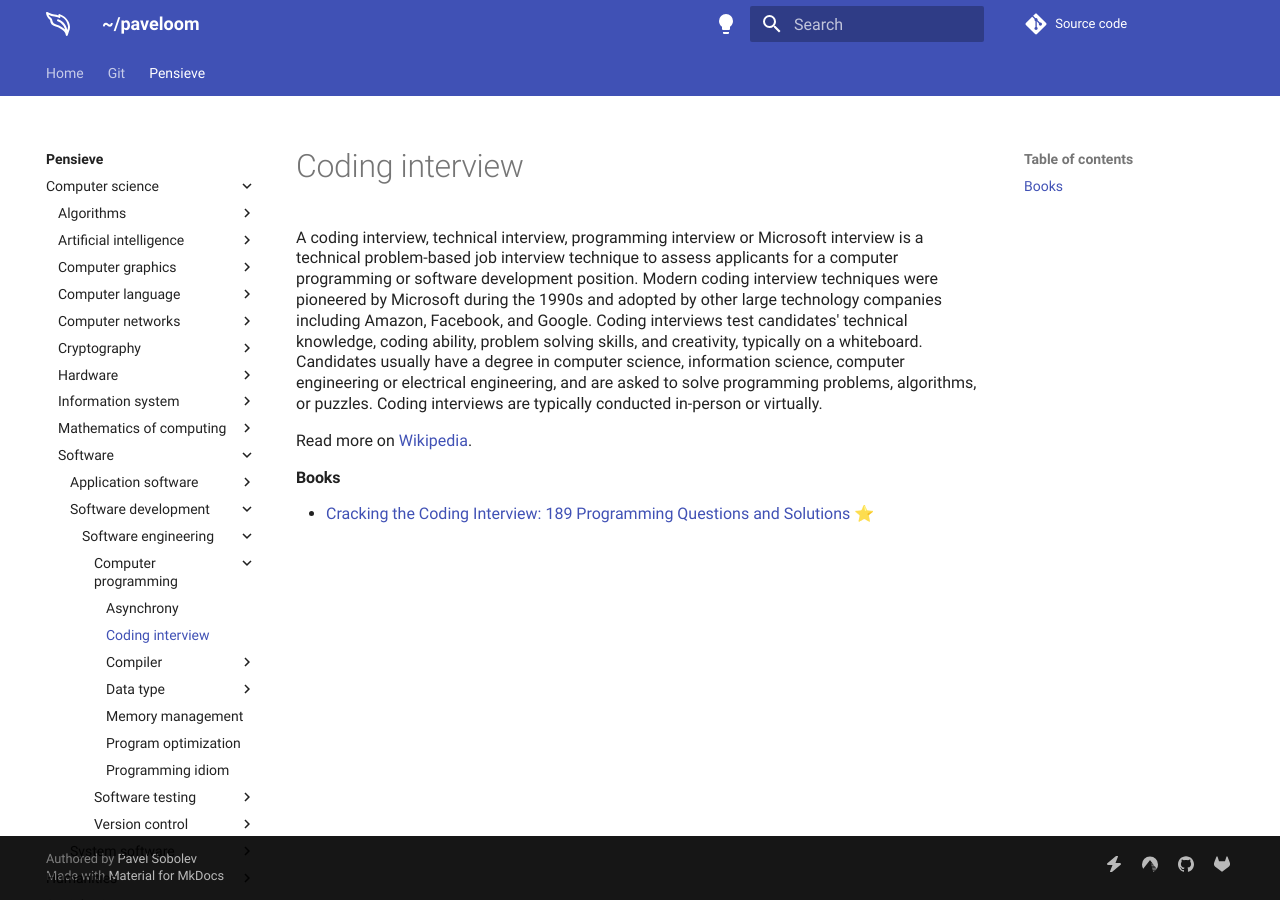
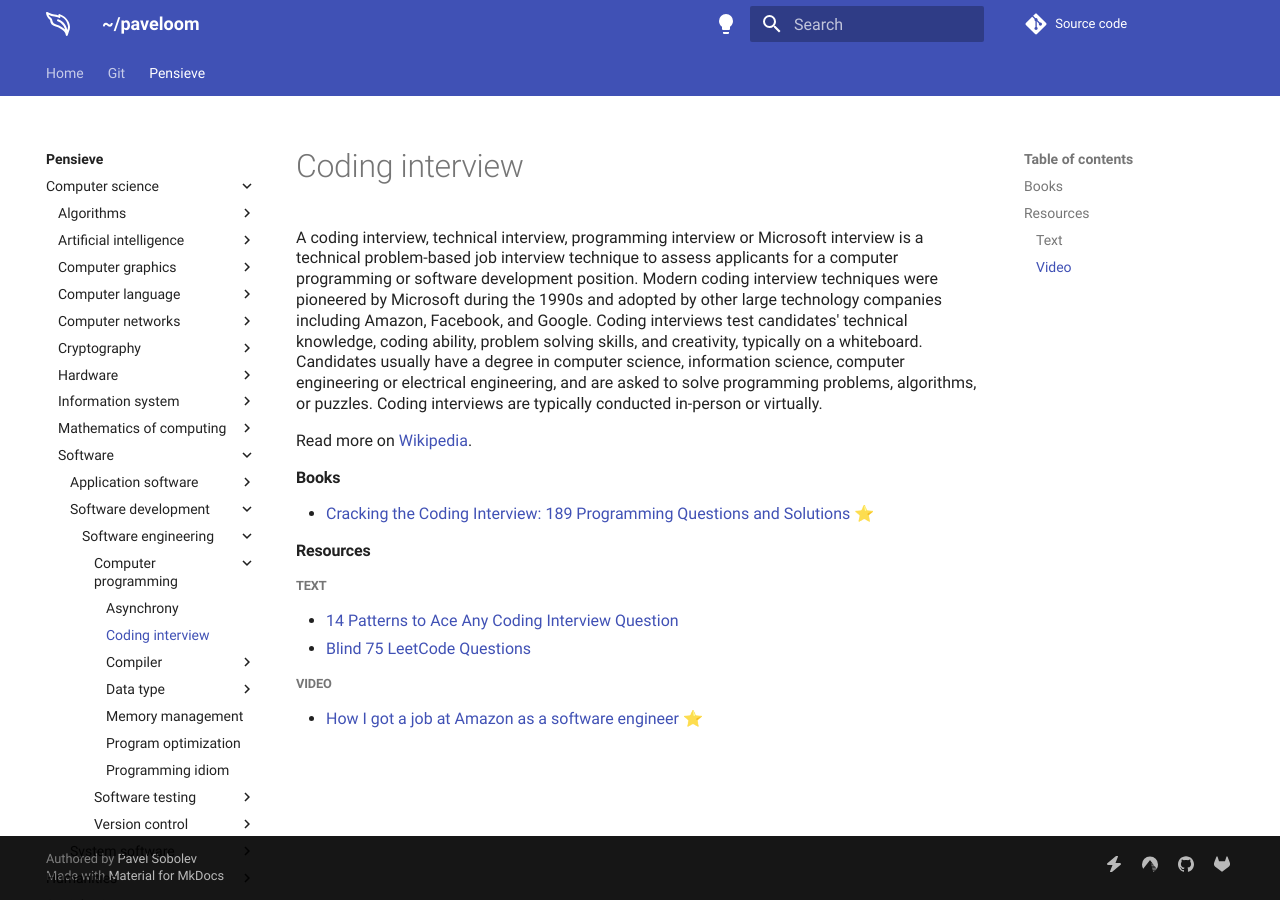
Before and after one commit to paveloom/paveloom.dev, an MkDocs documentation site: the page built from content/pensieve/coding-interview.md, in a window 1280 px wide. Built offline with MkDocs 1.6.1 and Material for MkDocs 9.7.7, drawn with Linux system fonts in a browser that asks for light colours; comment, search, counter and statistics services are not loaded.

Commit message:
Pensieve: update the Coding interview page.

```diff
--- a/content/pensieve/coding-interview.md
+++ b/content/pensieve/coding-interview.md
@@ -6,3 +6,12 @@ Read more on [Wikipedia](https://en.wikipedia.org/wiki/Coding_interview).
 
 #### Books
 - [Cracking the Coding Interview: 189 Programming Questions and Solutions](https://www.amazon.com/dp/0984782850) ⭐
+
+#### Resources
+
+##### Text
+- [14 Patterns to Ace Any Coding Interview Question](https://hackernoon.com/14-patterns-to-ace-any-coding-interview-question-c5bb3357f6ed)
+- [Blind 75 LeetCode Questions](https://leetcode.com/discuss/general-discussion/460599/blind-75-leetcode-questions)
+
+##### Video
+- [How I got a job at Amazon as a software engineer](https://www.youtube.com/watch?v=vcyXrlGKec4) ⭐
```
